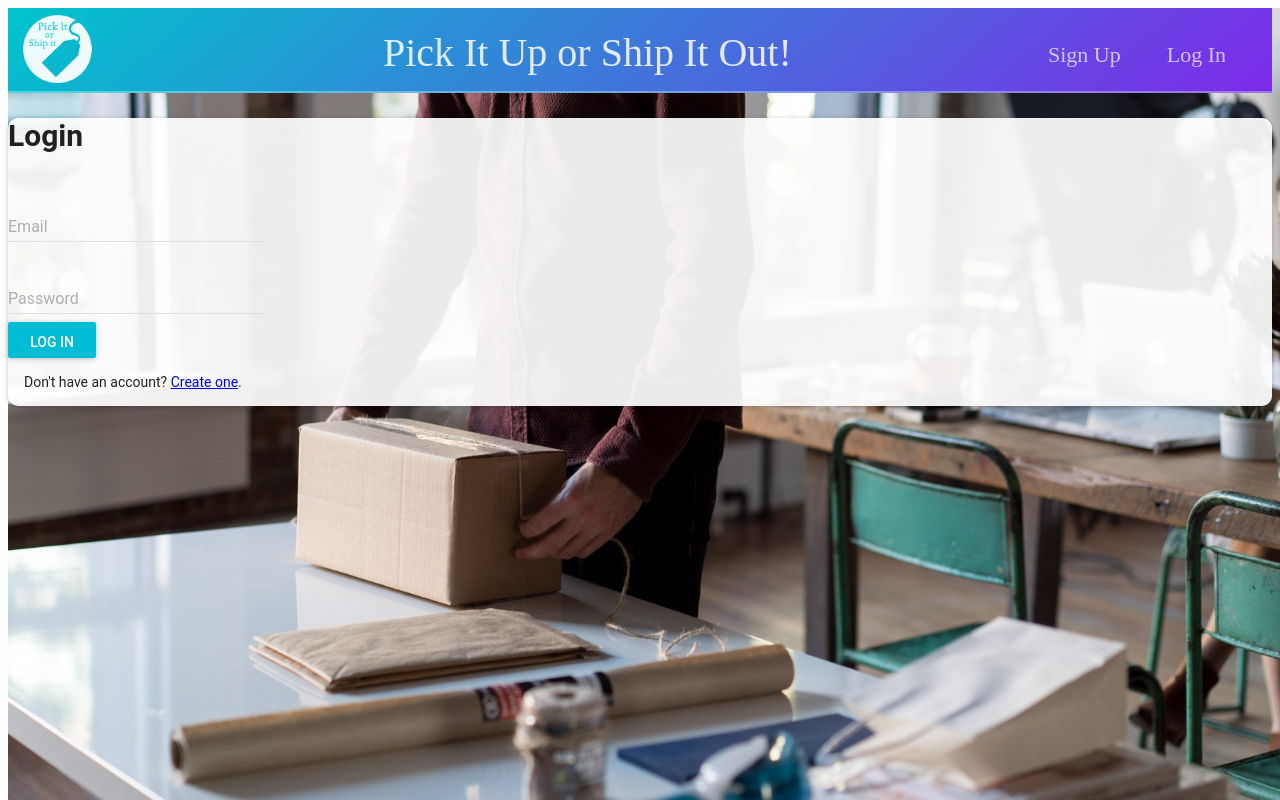
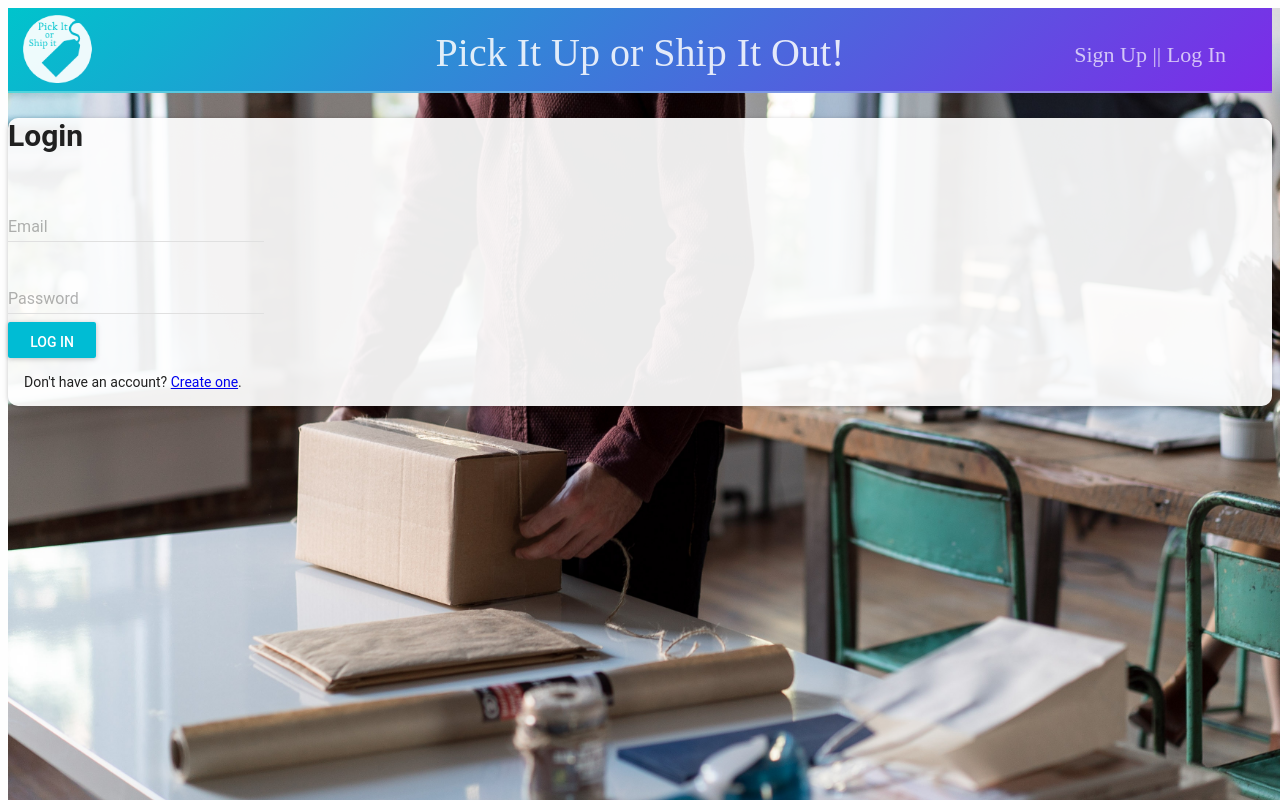
Before and after one commit to mfallucca/final_project, a React app: page /#/login in a window 1280 px wide. Built offline with nearby package versions, Linux system fonts and the light colour scheme; the HTML template or start-up script is replaced by a standard one; what react-tap-event-plugin would draw is missing.

Commit message:
Mainjs and Maincs changes

```diff
--- a/client/src/Main.css
+++ b/client/src/Main.css
@@ -184,19 +184,13 @@ body {
     padding-right: 26px;
     grid-column: 3/4;
     text-decoration: none;
-    transition: transform 0.8s;
 }
 #signupButton a {
     text-decoration: none;
 }
-#signupButton:hover{
-    transform: translate(5px, -5px);
-}
+
 #loginButton a{
     text-decoration: none;
-}
-#loginButton:hover{
-    transform: translate(5px, -5px);
 }
 .signupA {
     color: #ffffff;
@@ -205,7 +199,6 @@ body {
 }
 .signupA:hover {
     opacity: 1;
-
 }
 
 #loginButton {
--- a/client/src/Main.js
+++ b/client/src/Main.js
@@ -103,8 +103,7 @@ class Main extends Component {
               <div id="homeTitle"><Link to='/'><a href="/"><img src={Logo} alt="pickitLogo"/></a></Link></div>
               <div id="homeTitleTwo"><Link to='/'><a href="/"><img src={Logo} alt="pickitLogo"/></a></Link></div>
               <div id="navbarHeader"><h1>Pick It Up or Ship It Out!</h1></div>
-              <div id="signupButton"><Link to='/signup'><a className="signupA" href="/signup">Sign Up</a></Link></div>
-              <div id="loginButton"><Link to='/login'><a className="loginA" href="/login">Log In</a></Link></div>
+              <div id="signupButton"><Link to='/signup'><a className="signupA" href="/signup">Sign Up |</a></Link><Link to='/login'><a className="loginA" href="/login">|  Log In</a></Link></div>
             </div>
               )}
 
```
Also changed, not shown: 1 other file (tests, documents, lock files or other folders).
